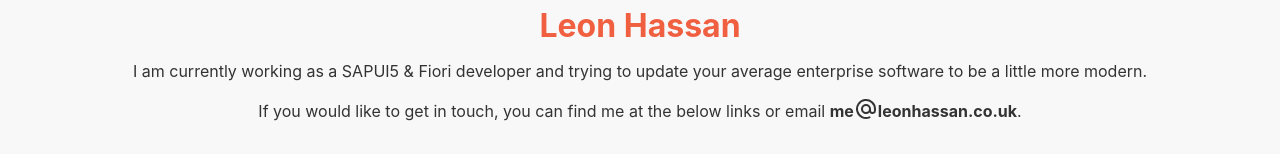
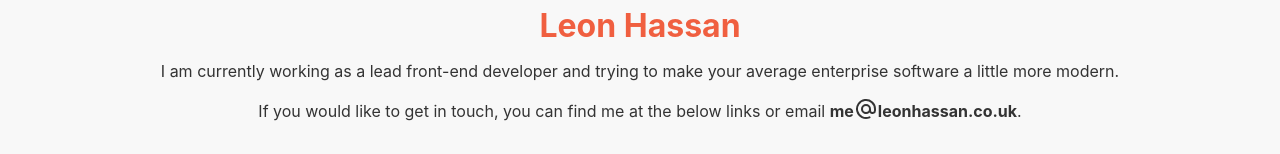
Before and after one commit to Leoooob/leonhassan.co.uk, a React (Create React App) app: page / in a window 1280 px wide. Shown: the top 154 px of the page. Built offline with nearby package versions, Linux system fonts and the light colour scheme.

Commit message:
wording update for header

```diff
--- a/src/App.js
+++ b/src/App.js
@@ -19,7 +19,7 @@ class Header extends React.Component {
     return (
       <header>
         <h1>Leon Hassan</h1>
-        <p>I am currently working as a SAPUI5 &amp; Fiori developer and trying to update your average enterprise software to be a little more modern. </p>
+        <p>I am currently working as a lead front-end developer and trying to make your average enterprise software a little more modern. </p>
         <p>If you would like to get in touch, you can find me at the below links or email <strong>me<svg xmlns="http://www.w3.org/2000/svg" viewBox="0 0 24 24" className="icon" alt="at symbol"><title>@</title><desc>at symbol</desc><path className="iconSecondary" d="M15.6 15.47A4.99 4.99 0 0 1 7 12a5 5 0 0 1 10 0v1.5a1.5 1.5 0 1 0 3 0V12a8 8 0 1 0-4.94 7.4 1 1 0 1 1 .77 1.84A10 10 0 1 1 22 12v1.5a3.5 3.5 0 0 1-6.4 1.97zM12 15a3 3 0 1 0 0-6 3 3 0 0 0 0 6z"></path></svg>leonhassan.co.uk</strong>.</p>
         <ContactGlyphs/>
       </header>
```
